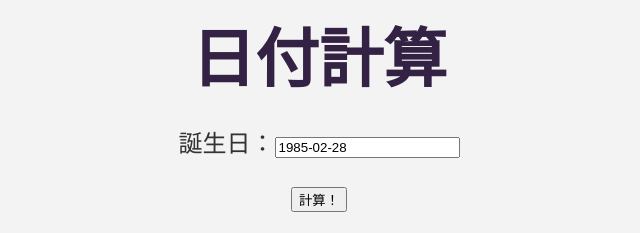
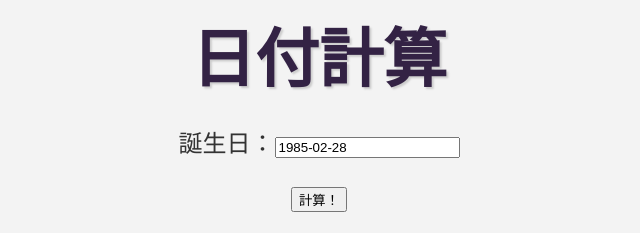
Before and after one commit to kayamoto-yohei/til, a plain HTML site: page practice/date_arithmetic/index.html in a window 1280 px wide. Shown: the top 233 px of the page, 321-961 px from the left. Drawn offline with Linux system fonts and the light colour scheme.

Commit message:
update date_arithmetic style.css

```diff
--- a/practice/date_arithmetic/css/style.css
+++ b/practice/date_arithmetic/css/style.css
@@ -8,6 +8,7 @@ body {
 
 h1 {
   color: #324;
+  text-shadow: 2px 2px 2px #ccc;
   font-size: 64px;
   margin: 0;
 }
```
